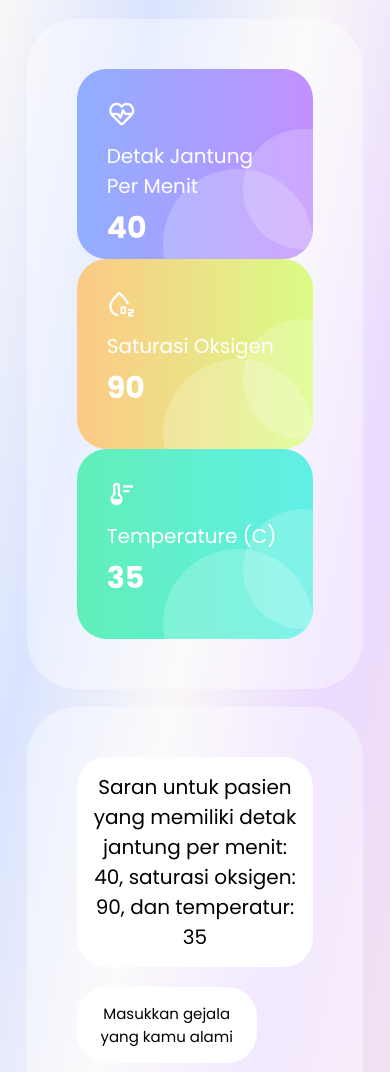
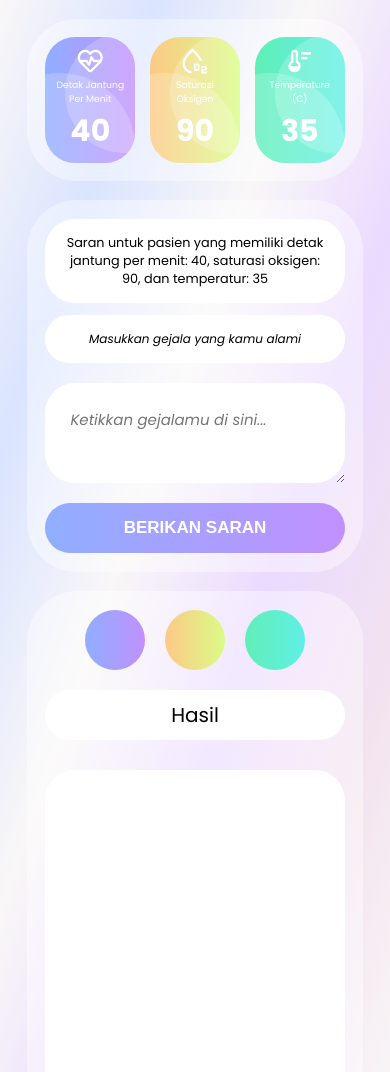
Before and after one commit to Heparia/UIHealthMonitor, a plain HTML site: page index.html in a window 390 px wide. Shown: the top 1072 px of the page. Drawn offline with nearby package versions, Linux system fonts and the light colour scheme.

Commit message:
responsive

```diff
--- a/index.html
+++ b/index.html
@@ -10,37 +10,35 @@
 <body>
     <header></header>
     <main>
-        <article class="d-flex" id="iot-value">
-            <section class="card-iot">
-                <div>
+        <article class="d-flex no-wrap" id="iot-value">
+            <section class="d-flex card-iot">
                 <div class="circles">
                     <div class="circle small"></div>
                     <div class="circle large"></div>
                 </div>
-                </div>
-                <div>
+                <div class="special-respon">
                     <span class="material-symbols-outlined">ecg_heart</span>
                     <h3>Detak Jantung Per Menit</h3>
                     <h1>40</h1>
                 </div>
             </section>
-            <section class="card-iot">
+            <section class="d-flex card-iot">
                 <div class="circles">
                     <div class="circle small"></div>
                     <div class="circle large"></div>
                 </div>
-                <div>
+                <div class="special-respon">
                     <span class="material-symbols-outlined">spo2</span>
                     <h3>Saturasi Oksigen</h3>
                     <h1>90</h1>
                 </div>
             </section>
-            <section class="card-iot">
+            <section class="d-flex card-iot">
                 <div class="circles">
                     <div class="circle small"></div>
                     <div class="circle large"></div>
                 </div>
-                <div>
+                <div class="special-respon">
                     <span class="material-symbols-outlined">thermostat</span>
                     <h3>Temperature (C)</h3>
                     <h1>35</h1>
@@ -55,9 +53,9 @@
             </section>
             <section>
                 <form id="form-gejala">
-                    <div class="d-flex">
-                        <label for="gejala-user" class="bg-radius bg-white">Masukkan gejala yang kamu alami</label>
-                        <textarea id="gejala-user" name="gejala-user" placeholder="Ketikkan gejalamu di sini..."  class="bg-radius bg-white"></textarea>
+                    <div class="d-flex special-respon">
+                        <label for="gejala-user" class="bg-radius bg-white"><i>Masukkan gejala yang kamu alami</i></label>
+                        <textarea id="gejala-user" name="gejala-user" placeholder="Ketikkan gejalamu di sini..."  class="bg-radius bg-white" cols="50"></textarea>
                     </div>
                     <button type="submit" class="bg-radius">BERIKAN SARAN</button>
                 </form>
@@ -65,9 +63,11 @@
         </article>
         <article id="ai-result">
             <section id="ai-result-title" class="d-flex">
-                <div class="circle cc-color"></div>
-                <div class="circle cc-color"></div>
-                <div class="circle cc-color"></div>
+                <div class="d-flex" id="triple-circle">
+                    <div class="circle cc-color"></div>
+                    <div class="circle cc-color"></div>
+                    <div class="circle cc-color"></div>
+                </div>
                 <div class="title">
                     <p>Hasil</p>
                 </div>
--- a/style.css
+++ b/style.css
@@ -18,7 +18,7 @@ body {
 
 article {
     background-color: var(--creamrgb);
-    padding: 50px;
+    padding: 5%;
     margin-top: 5%;
     margin-left: 5%;
     margin-right: 5%;
@@ -34,13 +34,6 @@ article {
     border-radius: 50%;
 }
 
-.cc-color {
-    width: 60px;
-    max-width: 60px;
-    height: 60px;
-    max-height: 60px;
-}
-
 .bg-radius {
     border-radius: 30px;
     padding: 15px;
@@ -50,18 +43,24 @@ article {
     background-color: white;
 }
 
+.d-flex.no-wrap {
+    flex-wrap: nowrap;
+}
+
 /* container iot value  */
 #iot-value {
     justify-content: space-between;
     color: white;
+    gap: 5%;
 }
 
 .card-iot{
     position: relative;
     overflow:  hidden !important;
-    width: 320px;
-    height: 130px;
-    padding: 30px;
+    flex: 1;
+    align-items: stretch;
+    justify-content: space-between;
+    padding: 3%;
     border-radius: 30px;
     .circles {
         position: absolute;
@@ -114,17 +113,18 @@ article {
         gap: 20px;
         font-size: 15px;
         label {
-            width: 150px;
+            flex: 1;
             justify-content: center;
             max-height: 80px;
             text-align: center;
+            min-width: 150px;
             display: flex;
             align-items: center;
-            min-width: 150px;
+            width: -webkit-fill-available;
         }
         textarea {
-            width: 80%;
-            max-width: 80%;
+            flex: 4;
+            max-width: -webkit-fill-available;
             min-height: 50px;
             padding: 25px;
             border: none;
@@ -148,13 +148,13 @@ article {
 }
 
 /* container ai result */
-#ai-result-title {
+#ai-result-title, #triple-circle {
     gap: 20px;
 }
 
 #ai-result-title div.title {
     background-color: white;
-    width: 79.8%;
+    flex: 7;
     border-radius: 25px;
     display: flex;
     align-items: center;
@@ -180,6 +180,13 @@ article {
     margin-top: 0;
 }
 
+.cc-color {
+    width: 60px;
+    max-width: 60px;
+    height: 60px;
+    max-height: 60px;
+}
+
 /* Css individu */
 
 .card-iot:nth-child(1), .cc-color:nth-child(1) {
@@ -193,3 +200,50 @@ article {
 .card-iot:nth-child(3), .cc-color:nth-child(3) {
     background: linear-gradient(to right, var(--hijau), var(--mint));
 }
+
+/* RESPONSIVE */
+/* ukuran 390 x 844 iphone*/
+
+@media only screen and (max-width: 451px) {
+    .card-iot h3{
+        font-size: 58%;
+        text-align: center;
+    }
+
+    .card-iot h1 {
+        margin: 0;
+        font-size: 30px;
+    }
+
+    .special-respon{
+        display: flex;
+        flex-direction: column;
+        align-items: center;
+    }
+
+    #c-judul-input {
+        font-size: 80%;
+    }
+
+    #form-gejala {
+        label {
+            font-size: 80%;
+        }
+    }
+
+    #triple-circle {
+        justify-content: center;
+    }
+
+    #ai-result-title {
+        flex-direction: column;
+        .title {
+            justify-content: center;
+        }
+    }
+    #ai-result-title div.title p {
+        padding-left: 0;
+        font-size: 20px;
+        padding: 10px;
+    }
+}
```
